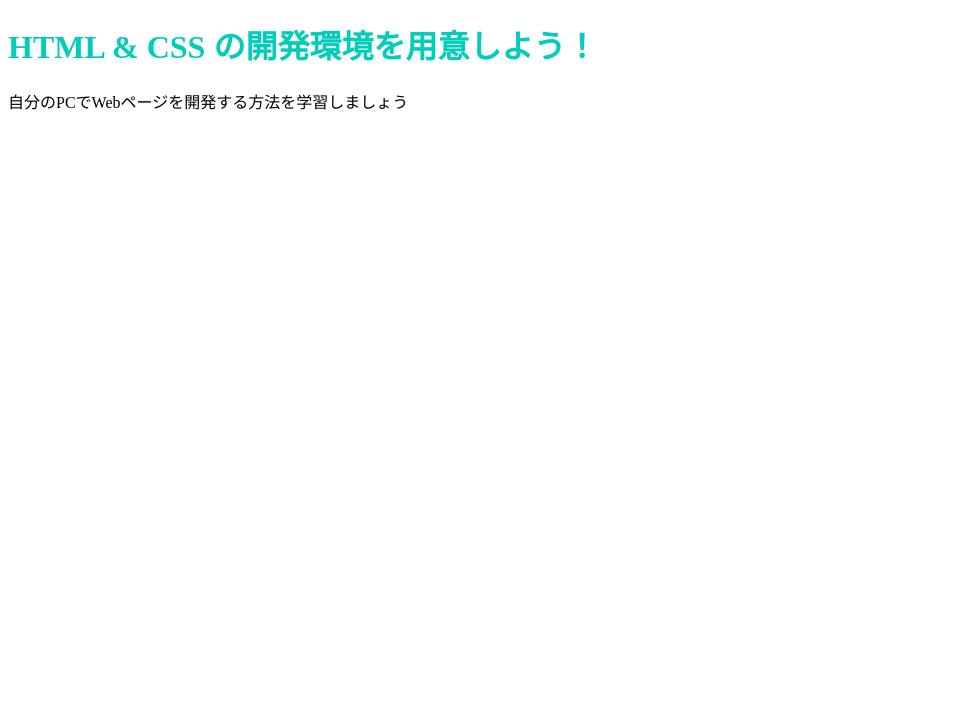
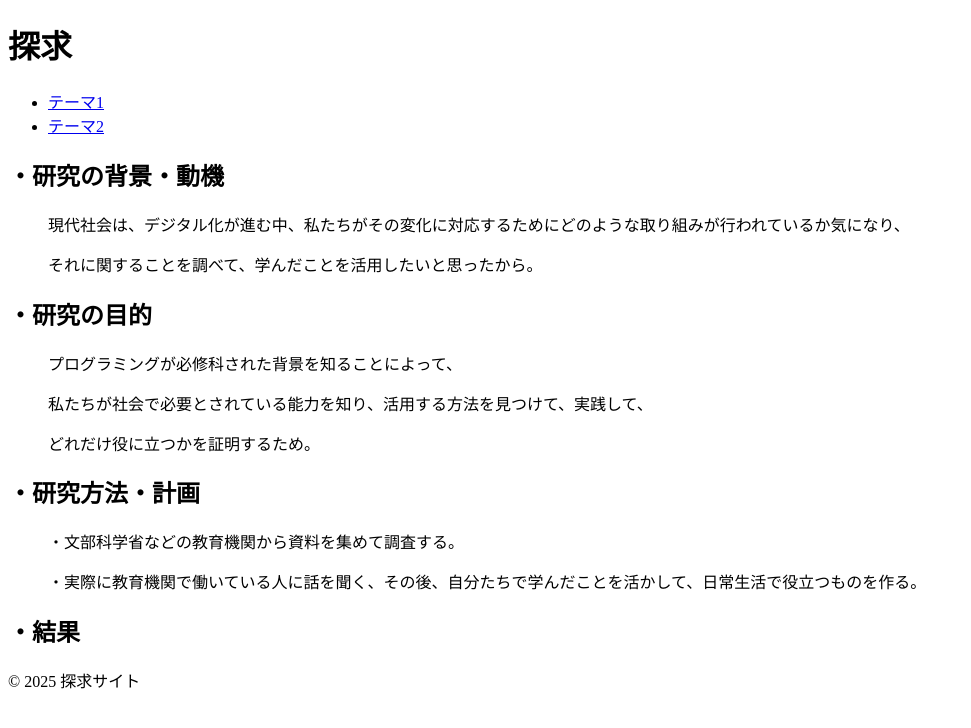
Before and after one commit to mynameismao5-crypto/Tankyu.GitHub.io, a plain HTML site: page index.html in a window 1280 px wide. Shown: the whole page, without its empty margins (0-971 px from the left). Drawn offline with Linux system fonts and the light colour scheme.

Commit message:
Update index.html

```diff
--- a/index.html
+++ b/index.html
@@ -1,12 +1,49 @@
 <!DOCTYPE html>
-<html>
-  <head>
-    <link rel="stylesheet" href="stylesheet.css">
-    <meta charset="utf-8">
-    <title>Progate</title>
-  </head>
-  <body>
-    <h1 class="title">HTML & CSS の開発環境を用意しよう！</h1>
-  </body>
+<html lang="ja">
+<head>
+    <meta charset="UTF-8">
+    <meta name="viewport" content="width=device-width, initial-scale=1.0">
+    <title>探求サイト</title>
+    <link rel="stylesheet" href="css/style.css">
+</head>
+<body>
+    <header>
+        <h1>探求</h1>
+        <nav>
+            <ul>
+                <li><a href="theme1.html">テーマ1</a></li>
+                <li><a href="theme2.html">テーマ2</a></li>
+            </ul>
+        </nav>
+    </header>
+
+    <main>
+        <section>
+            <h2>・研究の背景・動機</h2>
+            <ul>現代社会は、デジタル化が進む中、私たちがその変化に対応するためにどのような取り組みが行われているか気になり、</ul>
+            <ul>それに関することを調べて、学んだことを活用したいと思ったから。</ul>
+        </section>
+
+        <section>
+            <h2>・研究の目的</h2>
+            <ul>プログラミングが必修科された背景を知ることによって、</ul>
+            <ul>私たちが社会で必要とされている能力を知り、活用する方法を見つけて、実践して、</ul>
+            <ul>どれだけ役に立つかを証明するため。</ul>
+        </section>
+
+        <section>
+            <h2>・研究方法・計画</h2>
+            <ul>・文部科学省などの教育機関から資料を集めて調査する。</ul>
+            <ul>・実際に教育機関で働いている人に話を聞く、その後、自分たちで学んだことを活かして、日常生活で役立つものを作る。</ul>
+        </section>
+
+        <section>
+            <h2>・結果</h2>
+        </section>
+    </main>
+
+    <footer>
+        <p>&copy; 2025 探求サイト</p>
+    </footer>
+</body>
 </html>
-<p>自分のPCでWebページを開発する方法を学習しましょう</p>
```
